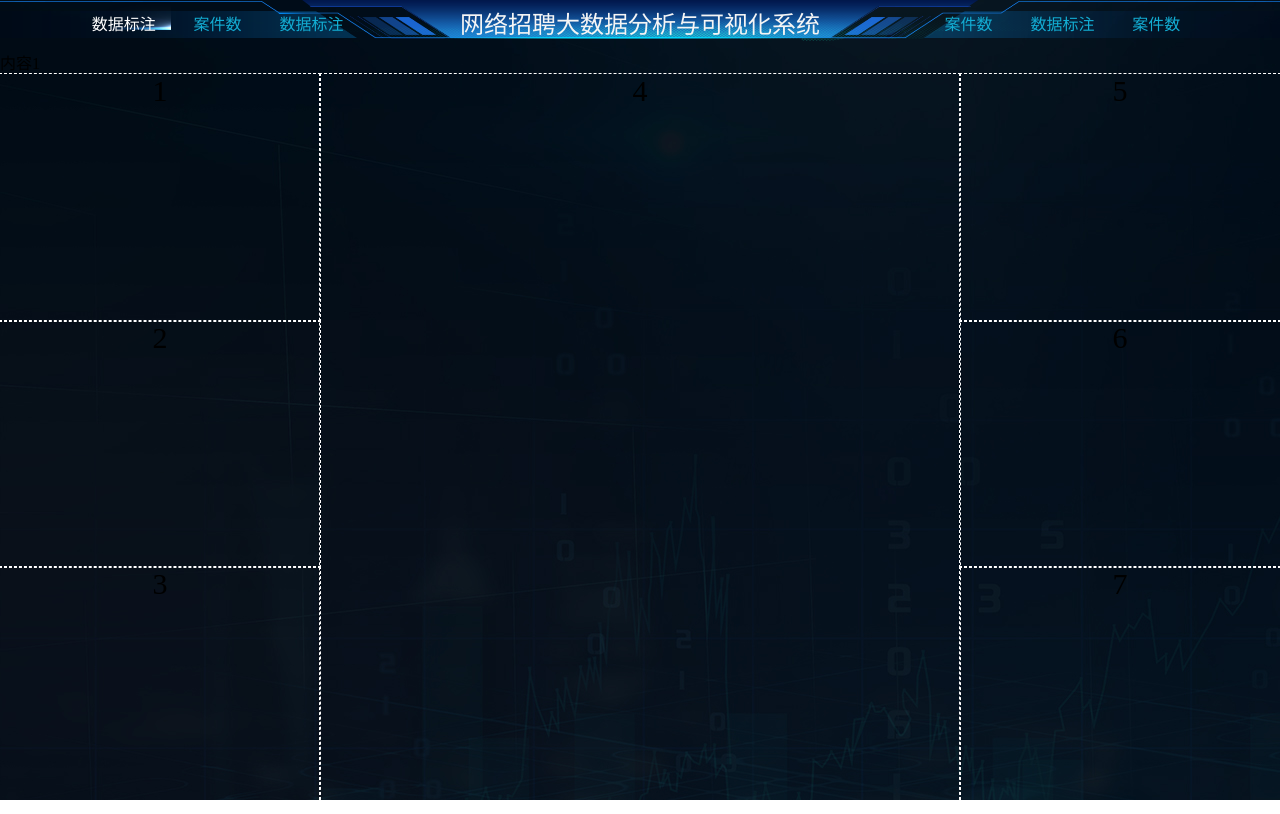
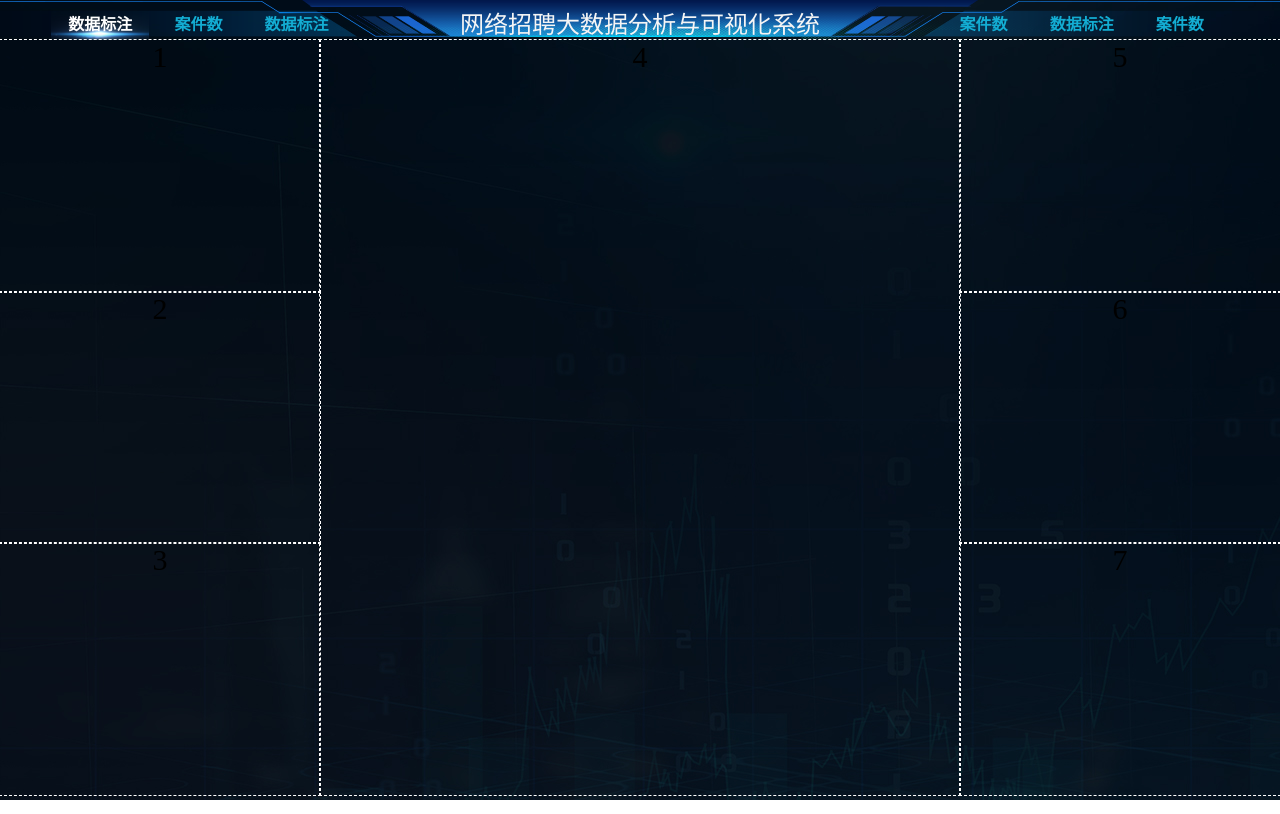
Before and after one commit to Mr-fangao/RecruitmentEmployment, a Vue app: page /jobsearch in a window 1280 px wide. Built offline with nearby package versions, Linux system fonts and the light colour scheme.

Commit message:
菜单栏目完成

```diff
--- a/src/components/Header.vue
+++ b/src/components/Header.vue
@@ -1,91 +1,99 @@
  <template>
   <div>
     <div class="tab-content">
- <div class="tab-content1" @click="cur=1" :class="{active:cur==1}">数据标注</div>
- <div class="tab-content2" @click="cur=2" :class="{active:cur==2}">案件数</div>
-  <div class="tab-content3" @click="cur=3" :class="{active:cur==3}">数据标注</div>
+      <div class="tab-content1" @click="cur = 1,gotojobsearch()" :class="{ active: cur == 1 }">
+        数据标注
+      </div>
+      <div class="tab-content2" @click="cur = 2" :class="{ active: cur == 2 }">
+        案件数
+      </div>
+      <div class="tab-content3" @click="cur = 3" :class="{ active: cur == 3 }">
+        数据标注
+      </div>
       <div class="tab-mid">网络招聘大数据分析与可视化系统</div>
- <div class="tab-content4" @click="cur=4" :class="{active:cur==4}">案件数</div>
-  <div class="tab-content5" @click="cur=5" :class="{active:cur==5}">数据标注</div>
- <div class="tab-content6" @click="cur=6" :class="{active:cur==6}">案件数</div>
+      <div class="tab-content4" @click="cur = 4" :class="{ active: cur == 4 }">
+        案件数
       </div>
- <div class="tab">
- <div v-show="cur==1">
- <div>内容1</div>
+      <div class="tab-content5" @click="cur = 5" :class="{ active: cur == 5 }">
+        数据标注
       </div>
- <div v-show="cur==2">
- <div>内容2</div>
+      <div class="tab-content6" @click="cur = 6" :class="{ active: cur == 6 }">
+        案件数
       </div>
     </div>
   </div>
 </template>
 
 <script>
-
 export default {
- data () {
- return{
-  cur:1
+  data() {
+    return {
+      cur: 1,
+    };
+  },
+  methods: {
+    gotojobsearch(){
+       this.$router.replace('/jobsearch')
     }
   },
-
-methods:{
- }
-}
+};
 </script>
 
 <style lang="less" scoped>
-.tab-content{
+.tab-content {
   background: url(../assets/img/headerbg.png);
-  background-size: 100% 100%;
+  background-size: 100% 120%;
   text-align: center;
-  height: 50px;
+  height: 40px;
   width: 100%;
   display: flex;
   flex-direction: row;
   color: rgb(19, 173, 211);
   line-height: 50px;
-  .tab-mid{
+  font-weight: bold;
+  .tab-mid {
     flex: 6;
+    line-height: 50px;
     font-size: 18pt;
+    font-weight: normal;
     color: rgb(245, 245, 245);
   }
+  .tab-content1 {
+    margin-left: 4%;
+    flex: 1;
+    width: 50px;
+    height: 40px;
   }
-.tab-content .active{
-//  background-color: #194e84 !important;
+  .tab-content2 {
+    flex: 1;
+    width: 50px;
+    height: 40px;
+  }
+  .tab-content3 {
+    flex: 1;
+    width: 50px;
+    height: 40px;
+  }
+  .tab-content4 {
+    flex: 1;
+    width: 50px;
+    height: 40px;
+  }
+  .tab-content5 {
+    flex: 1;
+    width: 50px;
+    height: 40px;
+  }
+  .tab-content6 {
+    margin-right: 4%;
+    flex: 1;
+    width: 50px;
+    height: 40px;
+  }
+}
+.tab-content .active {
   background: url(../assets/img/menucurrent.png);
+  background-position: 49% -81%;
   color: #fff;
 }
-.tab-content1{
-  margin-left: 6%;
-  flex: 1;
- width: 60px;
- height: 30px;
-}
-.tab-content2{
-  flex: 1;
- width: 60px;
- height: 30px;
-}
-.tab-content3{
-    flex: 1;
- width: 60px;
- height: 30px;
-}
-.tab-content4{
-    flex: 1;
- width: 60px;
- height: 30px;
-}
-.tab-content5{
-    flex: 1;
- width: 60px;
- height: 30px;
-}
-.tab-content6{
-    margin-right: 6%;
-    flex: 1;
- width: 60px;
- height: 30px;
-}
 </style>
--- a/src/views/jobsearch.vue
+++ b/src/views/jobsearch.vue
@@ -20,7 +20,7 @@ export default {
 <style lang="less" scoped>
 .grid-container {
   display: grid;
-  height: calc(100% - 60px);
+  height: calc(100% - 45px);
   grid-template-columns: 1fr 2fr 1fr;
   grid-template-rows: repeat(3, 1fr);
   grid-template-areas:
```
Also changed, not shown: src/components/Header-copy.vue (deleted, +0 -115 lines). Lines whose indentation alone changed are shown as unchanged.
